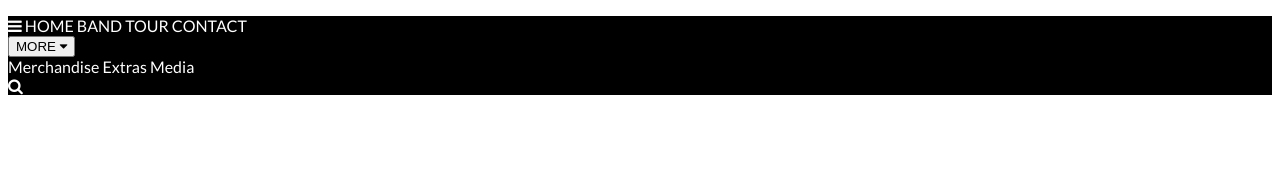
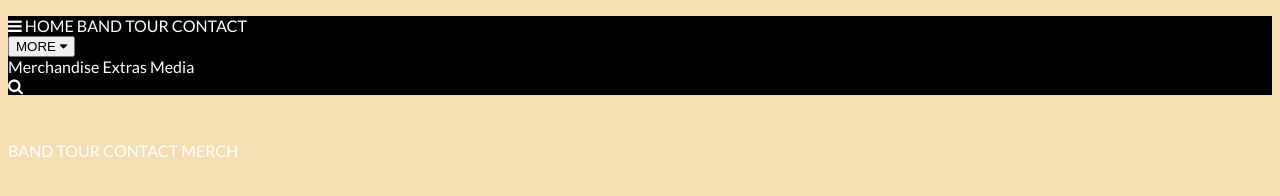
Before and after one commit to maryxyan/SDA_js_2021, a plain HTML site: page index.html in a window 1280 px wide. Drawn offline with Linux system fonts and the light colour scheme.

Commit message:
changed font color and Bground

```diff
--- a/stlyle.css
+++ b/stlyle.css
@@ -2,8 +2,10 @@ a {
     color: white;
     text-decoration: none;
 }
-body {font-family: "Lato", sans-serif}
-.mySlides {display: none}
+body {font-family: "Lato", sans-serif;
+color:red;
+background-color: wheat;}
+.mySlides {display: none;}
 
 .navbar{
     margin-top: 1rem;
```
